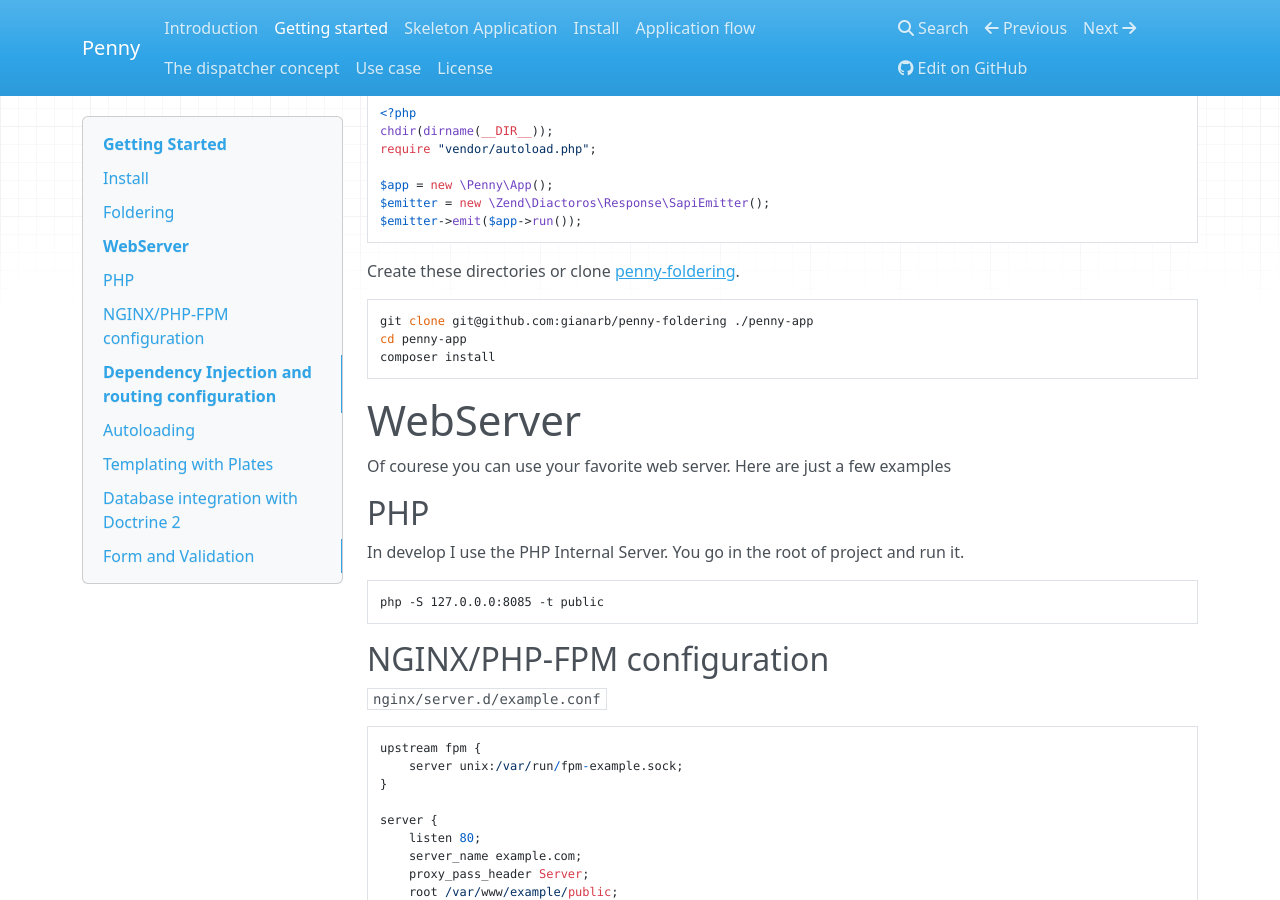
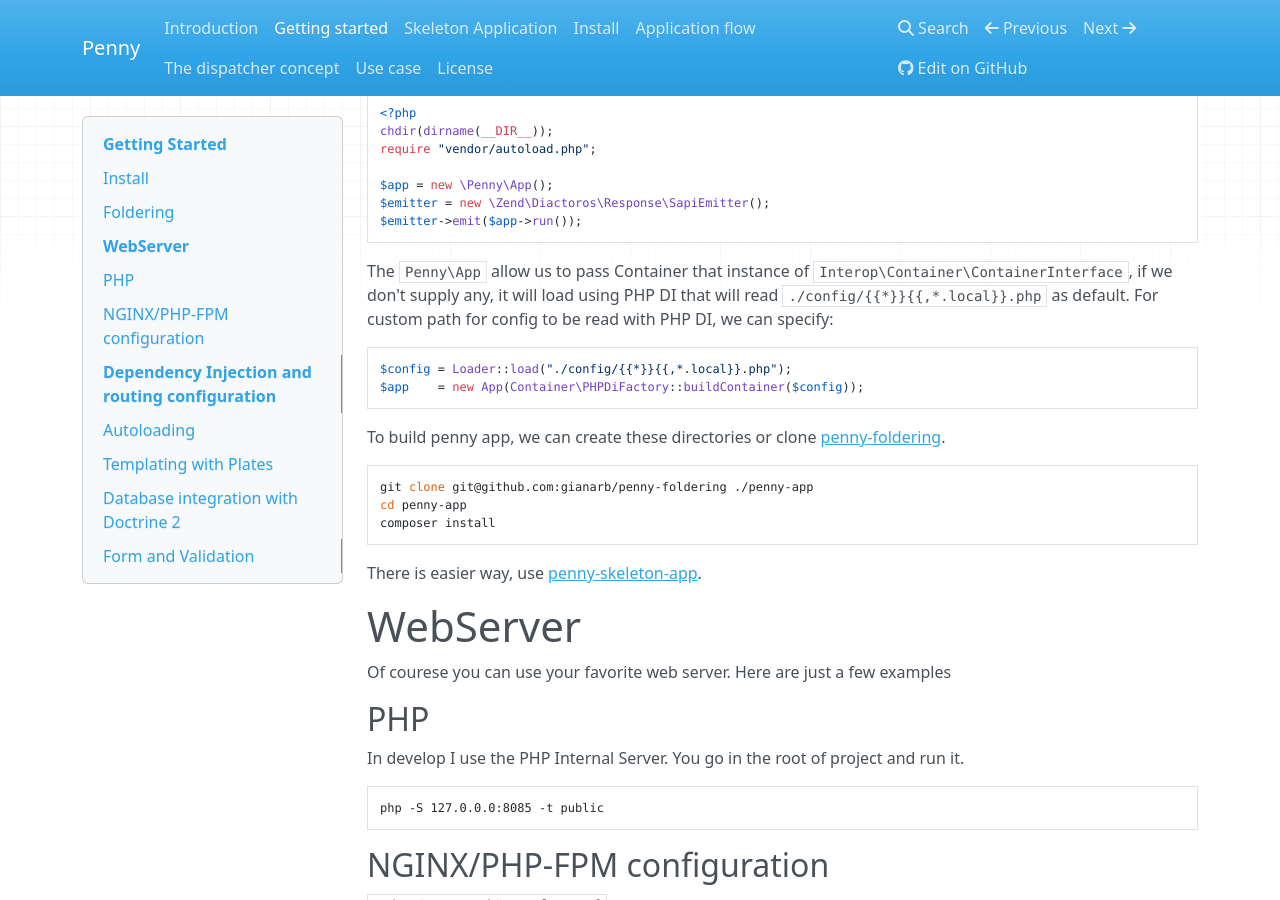
Before and after one commit to pennyphp/penny, an MkDocs documentation site: the page built from docs/getting-started.md, in a window 1280 px wide and 900 px high, scrolled down 1018 px. Built offline with MkDocs 1.6.1, drawn with Linux system fonts in a browser that asks for light colours; nearby versions of some CDN libraries; old or Windows-style settings are respelled for this version of MkDocs.

Commit message:
update docs regarding container and path role config

````diff
--- a/docs/getting-started.md
+++ b/docs/getting-started.md
@@ -59,13 +59,22 @@ $emitter = new \Zend\Diactoros\Response\SapiEmitter();
 $emitter->emit($app->run());
 ```
 
-Create these directories or clone [penny-foldering](https://github.com/gianarb/penny-foldering).
+The `Penny\App` allow us to pass Container that instance of `Interop\Container\ContainerInterface`, if we don't supply any, it will load using PHP DI that will read `./config/{{*}}{{,*.local}}.php` as default. For custom path for config to be read with PHP DI, we can specify:
+
+```php
+$config = Loader::load("./config/{{*}}{{,*.local}}.php");
+$app    = new App(Container\PHPDiFactory::buildContainer($config));
+```
+
+To build penny app, we can create these directories or clone [penny-foldering](https://github.com/gianarb/penny-foldering).
 
 ```bash
 git clone git@github.com:gianarb/penny-foldering ./penny-app
 cd penny-app
 composer install
 ```
+
+There is easier way, use [penny-skeleton-app](/docs/skeleton-application.md).
 
 # WebServer
 
````
